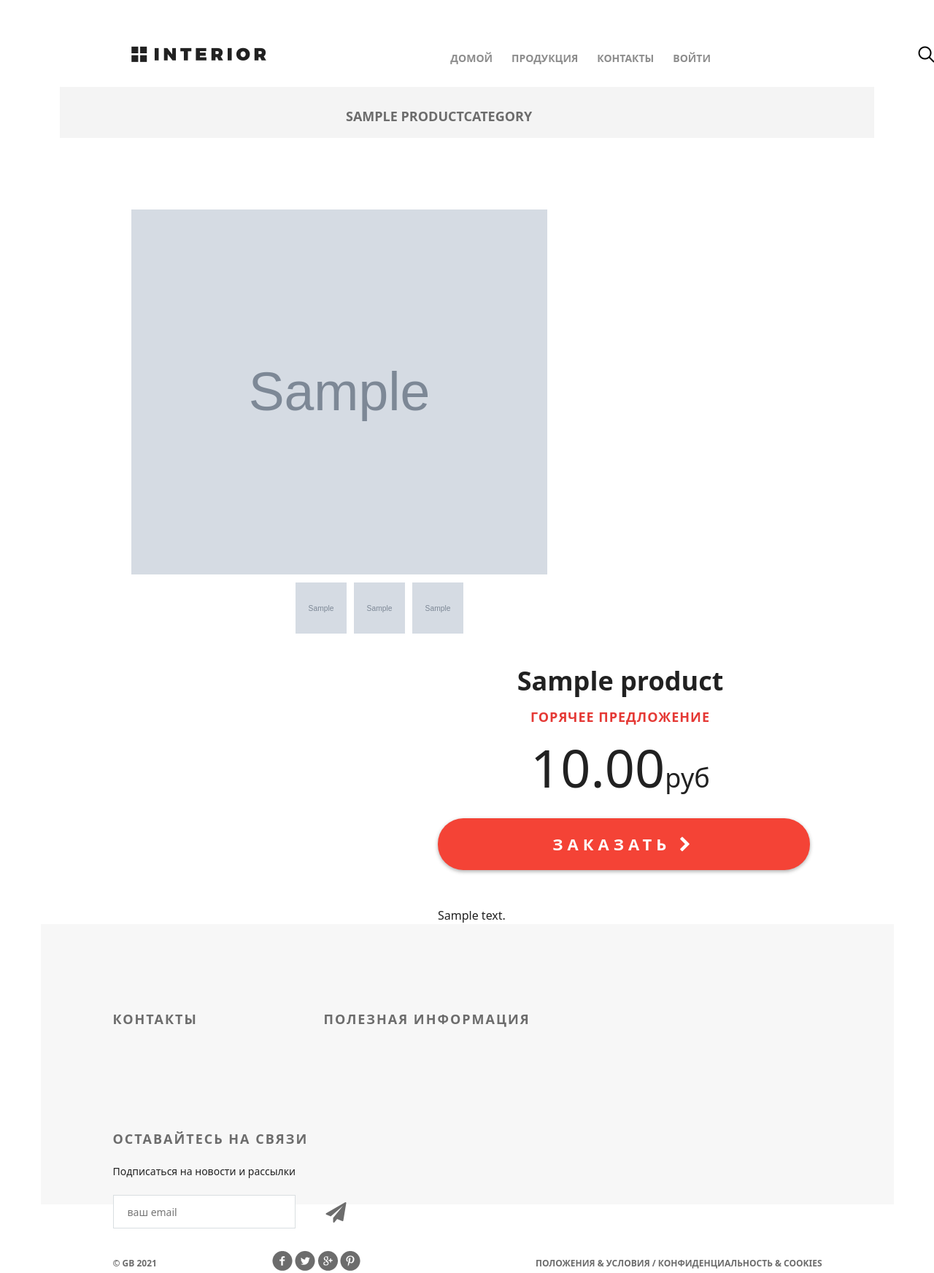
After one commit to log-box/internetShop, a Django app: page /products/product/1/ in a window 1280 px wide; the page is wider, and only the part inside the window is pictured. The commit adds this page. Shown: that part at 73% size. Run offline with Django 3.2, Linux system fonts and the light colour scheme; tables that the repository leaves empty hold one stand-in row (values such as "Sample post"); grey boxes marked "Sample" are stand-in pictures.

Commit message:
lesson 6 in work ...

```diff
--- a/logbox_shop/logbox_shop/static/logbox_shop/style.css
+++ b/logbox_shop/logbox_shop/static/logbox_shop/style.css
@@ -906,7 +906,11 @@
 }
 .slider-product {
 	width: 570px;
-	height: 570px;
+	height: 500px;
+}
+.slider-product img{
+	width: 100%;
+	height: 100%;
 }
 .slider-control {
 	width: 420px;
@@ -921,6 +925,12 @@
 	float: left;
 	margin-right: 10px;
 }
+
+.slider-control .block a img {
+	height: 100%;
+	width: 100%;
+}
+
 .slider-control a .text {
 	display: none;
 	height: 70px;
@@ -988,9 +998,9 @@
 	margin-bottom: 0.5em;
 }
 
-.related {
-	padding: 0px 98px;
-}
+/*.related {*/
+/*	padding: 0px 98px;*/
+/*}*/
 .related .title {
 	height: 343px;
 	margin-right: 0;
--- a/logbox_shop/logbox_shop/templates/base.html
+++ b/logbox_shop/logbox_shop/templates/base.html
@@ -6,6 +6,8 @@
 	<title>{% block title %} {{ title|title }} {% endblock %}</title>
 	<link rel="stylesheet" type="text/css" href="{% static 'logbox_shop/style.css' %}">
 	<link rel="stylesheet" href="{% static 'logbox_shop/fonts/font-awesome/css/font-awesome.css' %}">
+    <link href="https://cdn.jsdelivr.net/npm/bootstrap@5.0.2/dist/css/bootstrap.min.css" rel="stylesheet" integrity="sha384-EVSTQN3/azprG1Anm3QDgpJLIm9Nao0Yz1ztcQTwFspd3yD65VohhpuuCOmLASjC" crossorigin="anonymous">
+
     {% block css %}
     {% endblock %}
 
--- a/logbox_shop/logbox_shop/views.py
+++ b/logbox_shop/logbox_shop/views.py
@@ -11,10 +11,6 @@
     with open(f"{obj}.json", "r") as read_file:
         return json.load(read_file)
 
-
-# def hot_products():
-#     products = Product.objects.all()
-#     return random.sample(list(products))
 
 def index(request):
     basket = []
--- /dev/null
+++ b/logbox_shop/mainapp/templates/product.html
@@ -0,0 +1,50 @@
+{%  extends 'base.html' %}
+{% load static %}
+
+{%  block css %}
+	<link rel="stylesheet" type="text/css" href="{%  static 'mainapp/style.css' %}">
+{% endblock %}
+
+{% block content %}
+    <div class="hero-white">
+        {% include 'includes/inc_main_menu.html' %}
+    </div>
+    <div class="details">
+        {%  include 'mainapp/includes/inc_category_menu.html' %}
+        <div class="details-products">
+            <div class="details-slider">
+                <div class="slider-product">
+                    <img src="/media/{{ product.image }}">
+                </div>
+                <div class="slider-control">
+                    <div class="block">
+                        <a href="#"><img src="/media/{{ product.image }}" alt="">
+                            <div class="text"></div>
+                        </a>
+                    </div>
+                    <div class="block">
+                        <a href="#"><img src="/media/{{ product.image }}" alt="">
+                            <div class="text"></div>
+                        </a>
+                    </div>
+                    <div class="block">
+                        <a href="#"><img src="/media/{{ product.image }}" alt="">
+                            <div class="text"></div>
+                        </a>
+                    </div>
+                </div>
+            </div>
+            <div class="description">
+                <h3 class="big-bold">{{ product.name}}</h3>
+                <h3 class="red">горячее предложение</h3>
+                <p class="price">{{product.price}}<span>руб</span></p>
+                <a href="{% url 'basket:add' product.pk %}" class="red-button">
+                    заказать <i class="fa fa-chevron-right" aria-hidden="true"></i>
+                </a>
+                <div class="description-text">
+                    {{ product.description }}
+                </div>
+            </div>
+        </div>
+    </div>
+{% endblock %}
--- a/logbox_shop/mainapp/urls.py
+++ b/logbox_shop/mainapp/urls.py
@@ -1,11 +1,12 @@
 from django.urls import path
 
 import mainapp.models
-from .views import products, group_of_products
+from .views import products, group_of_products, product
 
 app_name = 'mainapp'
 
 urlpatterns = [
     path('', products, name='products'),
-    path('<slug:slug>', group_of_products, name='group_of_products')
+    path('<slug:slug>', group_of_products, name='group_of_products'),
+    path('product/<int:pk>/', product, name='product'),
 ]
--- a/logbox_shop/mainapp/views.py
+++ b/logbox_shop/mainapp/views.py
@@ -7,48 +7,63 @@
 from mainapp.models import ProductCategory, Product
 
 
+def get_basket(user):
+    if user.is_authenticated:
+        return Basket.objects.filter(user=user)
+    else:
+        return []
+
+
+def get_hot_product():
+    return random.sample(list(Product.objects.all()), 1)[0]
+
+
+def get_same_products(hot_product):
+    return Product.objects.filter(category=hot_product.category).exclude(pk=hot_product.pk)[:3]
+
+
 def products(request):
     title = 'магазин/продукция'
-    products_category_menu = ProductCategory.objects.all()
-    basket = []
-    if request.user.is_authenticated:
-        basket = Basket.objects.filter(user=request.user)
-    # вычислям длину (кол-во) продуктов всего для рандомного числа в этом диапазоне
-    _len = Product.objects.all().__len__()
-    rand_start = random.randint(0, _len)
-    rand_end = random.randint(0, _len)
-    if rand_start > rand_end:
-        rand_start, rand_end = rand_end, rand_start
-    ###############################################################################
-    # Берем из базы рандомное число продуктов в переменную proucts и передаем ее в контекст для отображения
-    products = Product.objects.all()[rand_start:rand_end]
+    hot_product = get_hot_product()
     context = {
         'general_menu_links': getjson('general_menu_links'),
         'title': title,
-        'products_category_menu': products_category_menu,
-        'products': products,
-        'basket': basket,
+        'products_category_menu': ProductCategory.objects.all(),
+        'same_products': get_same_products(hot_product),
+        'hot_product': hot_product,
+        'basket': get_basket(request.user),
     }
-    #######################################################################################################
     return render(request, 'products.html', context)
+
+
+def product(request, pk):
+    title = f'Продукты/{pk}'
+    context = {
+        'title': title,
+        'general_menu_links': getjson('general_menu_links'),
+        'products_category_menu': ProductCategory.objects.all(),
+        'product': get_object_or_404(Product, pk=pk),
+        'basket': get_basket(request.user),
+    }
+
+    return render(request, 'product.html', context)
 
 
 def group_of_products(request, slug):
     title = f'магазин/продукция/{slug}'
-    products_category_menu = ProductCategory.objects.all()
     basket = []
     if request.user.is_authenticated:
-        basket = Basket.objects.filter(user=request.user)
+        basket = get_basket(request.user)
     if slug == 'products_all':
         products = Product.objects.all().order_by('price')
         category = {'name': 'все'}
     else:
-        products = Product.objects.filter(category__href=slug).order_by('price')
+        products = Product.objects.filter(category__href=slug)
         category = get_object_or_404(ProductCategory, href=slug)
     context = {
         'general_menu_links': getjson('general_menu_links'),
         'title': title,
-        'products_category_menu': products_category_menu,
+        'products_category_menu': ProductCategory.objects.all(),
         'products': products,
         'category': category,
         'basket': basket,
```
Also changed, not shown: logbox_shop/basketapp/templates/basketapp/basket.html (+15 -5 lines), logbox_shop/mainapp/templates/products.html (+11 -16 lines).
